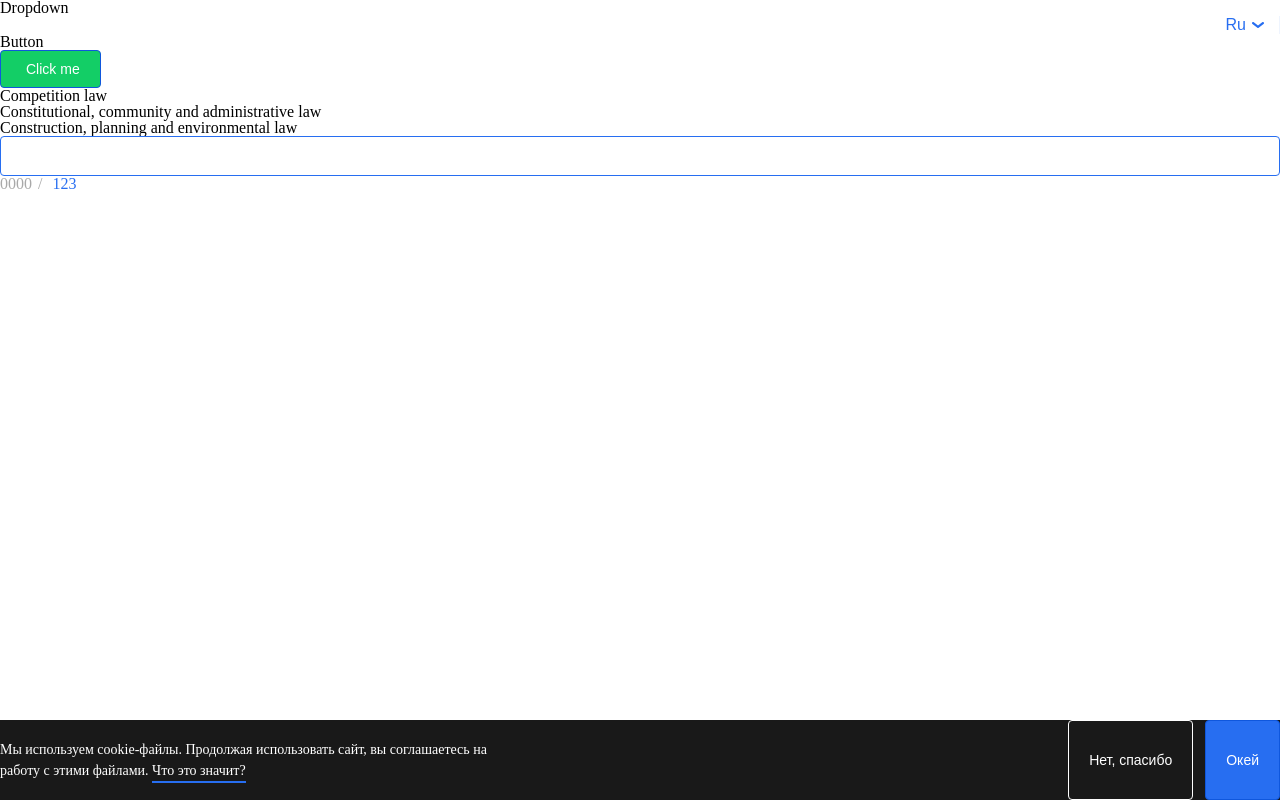
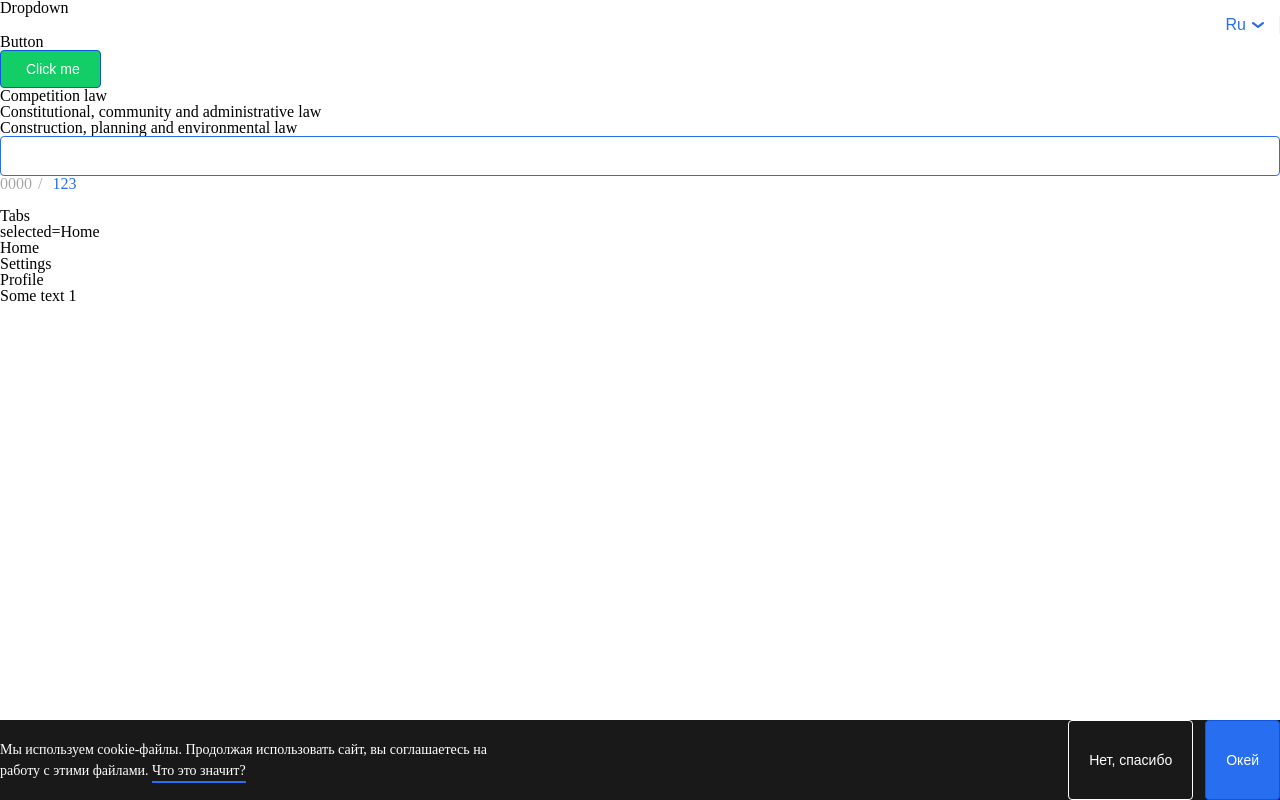
Before and after one commit to dzmitry-viartseika/components, a Vue app: page / in a window 1280 px wide. Built offline with nearby package versions, Linux system fonts and the light colour scheme.

Commit message:
added tab component

```diff
--- a/src/App.vue
+++ b/src/App.vue
@@ -17,6 +17,27 @@
       @test="test"
     />
     <breadScrums :items="breadCrumbs" />
+    <h2>Tabs</h2>
+    <div>
+      selected={{ selected }}
+    </div>
+    <tabNav :tabs="tabs" :selected="selected" @selected="setSelected">
+      <tabItem v-if="selected === 'Home'">
+        <p>Some text 1</p>
+      </tabItem>
+      <tabItem v-else-if="selected === 'Settings'">
+        <h1>Large title of tab</h1>
+      </tabItem>
+      <tabItem v-else-if="selected === 'Profile'">
+        <ul>
+          <li>12</li>
+          <li>13</li>
+          <li>14</li>
+          <li>15</li>
+          <li>16</li>
+        </ul>
+      </tabItem>
+    </tabNav>
   </div>
 </template>
 
@@ -27,6 +48,8 @@ import textInput from './components/elements/textInput.vue';
 import cookieNotification from './components/cookieNotification.vue';
 import breadScrums from './components/breadscrums.vue';
 import buttonComponent from './components/elements/buttonComponent.vue';
+import tabNav from './components/tab/tabNav.vue';
+import tabItem from './components/tab/tab.vue';
 
 export default {
   name: 'App',
@@ -36,6 +59,8 @@ export default {
     textInput,
     accordion,
     breadScrums,
+    tabNav,
+    tabItem,
     myButton: buttonComponent,
   },
   data: () => ({
@@ -55,6 +80,8 @@ export default {
       title: 'Construction, planning and environmental law',
       content: 'greee 3Our specialists in the fields of construction, planning and environmental law advise and represent builders, planners and architects, corporations, affected neighboring communities and associations of communities in:',
     }],
+    tabs: ['Home', 'Settings', 'Profile'],
+    selected: 'Home',
   }),
   computed: {
     breadCrumbs() {
@@ -91,6 +118,9 @@ export default {
     test() {
       console.log('clicked button');
     },
+    setSelected(tab) {
+      this.selected = tab;
+    },
   },
   beforeMount() {
     const cookie = JSON.parse(localStorage.getItem('cookie'));
--- /dev/null
+++ b/src/components/tab/tab.vue
@@ -0,0 +1,16 @@
+<template>
+  <div class="ub-tab-item">
+      <slot></slot>
+  </div>
+</template>
+
+<script>
+export default {
+  name: 'tab',
+};
+</script>
+
+<style scoped lang="scss">
+@import "../../sass/variables";
+
+</style>
--- /dev/null
+++ b/src/components/tab/tabNav.vue
@@ -0,0 +1,43 @@
+<template>
+  <div class="ub-tab">
+      <div class="ub-tab-nav">
+        <div class="ub-tab-nav__item" v-for="tab in tabs" :key="tab" @click="setTab(tab)">
+          {{ tab }}
+        </div>
+      </div>
+    <slot></slot>
+  </div>
+</template>
+
+<script>
+
+export default {
+  name: 'tabNav',
+  props: {
+    tabs: {
+      type: Array,
+      default: () => [],
+      required: true,
+    },
+    selected: {
+      type: String,
+      default: () => '',
+      required: true,
+    },
+  },
+  methods: {
+    setTab(activeTab) {
+      console.log('activeTab', activeTab);
+      this.$emit('selected', activeTab);
+    },
+  },
+};
+</script>
+
+<style scoped lang="scss">
+@import "../../sass/variables";
+
+  .ub-tab-nav {
+    width: 30%;
+  }
+</style>
```
